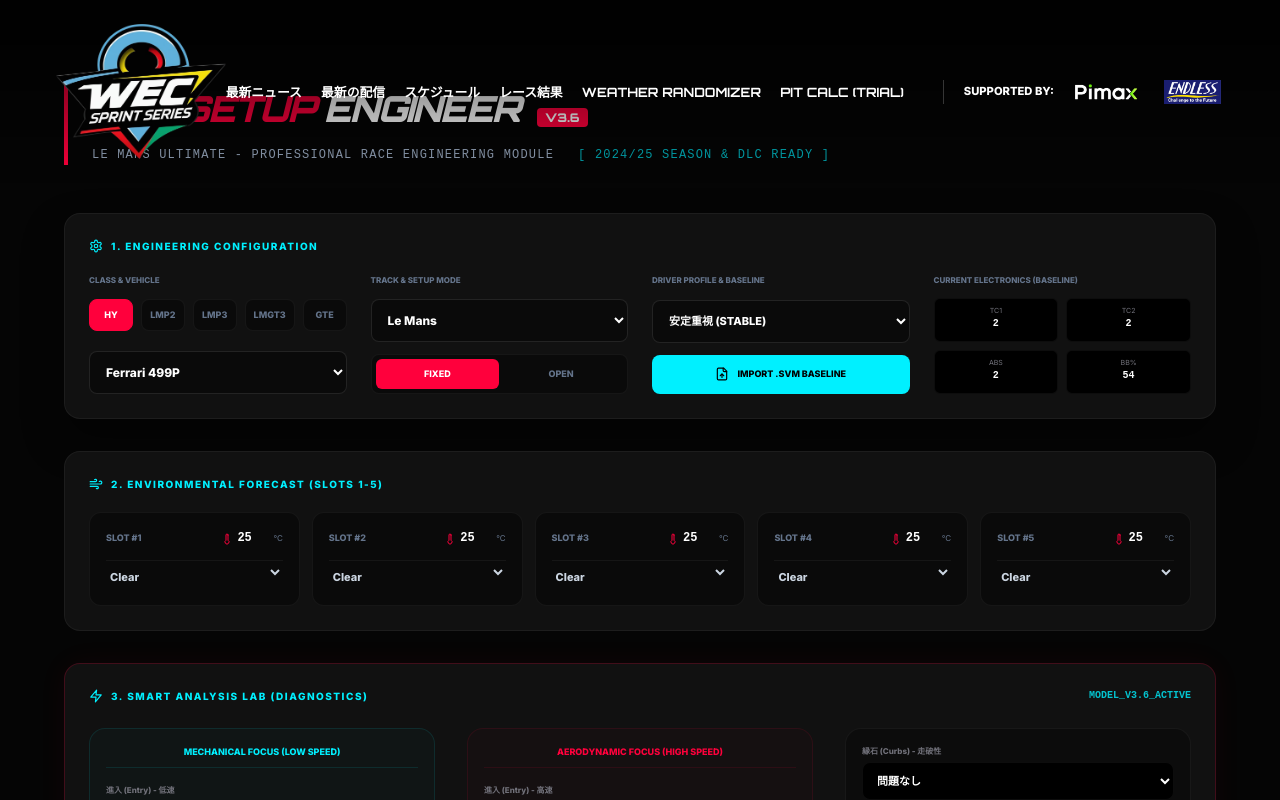
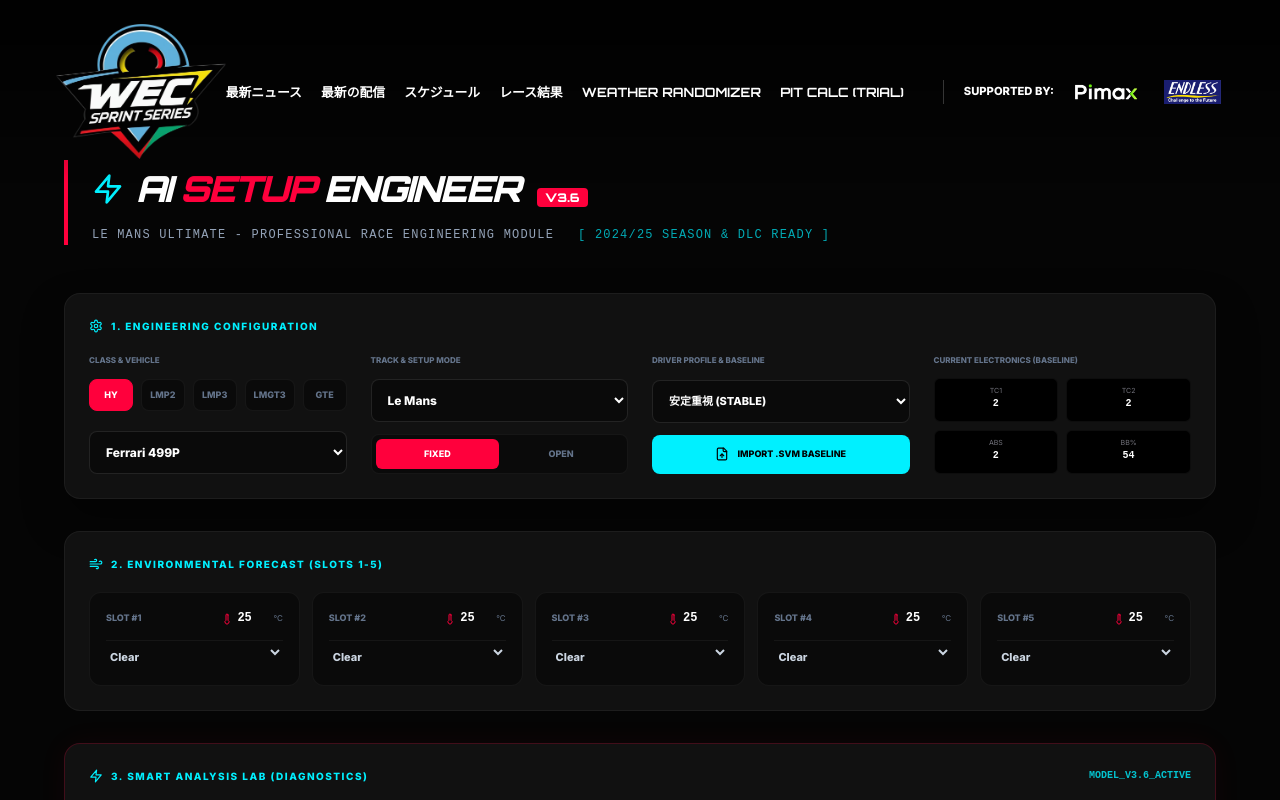
Before and after one commit to ciccida/wec-sprint-series, a React (Vite) app: page /ai-setup-engineer-lab-exclusive-v33 in a window 1280 px wide. Shown: the top 800 px of the page. Built offline with nearby package versions, Linux system fonts and the light colour scheme.

Commit message:
UI Fix: Add top padding to SetupTool to prevent Navbar overlap

```diff
--- a/src/pages/SetupTool.jsx
+++ b/src/pages/SetupTool.jsx
@@ -533,7 +533,7 @@ export default function AISetupTool() {
 
   return (
     <div className="min-h-screen bg-[#050505] text-white font-sans selection:bg-[#ff003c]/30 p-4 md:p-8">
-      <div className="max-w-6xl mx-auto py-12">
+      <div className="max-w-6xl mx-auto pt-32 pb-12">
 
         {/* Header */}
         <header style={{ marginBottom: '3rem', borderLeft: '4px solid #ff003c', paddingLeft: '1.5rem' }}>
```
